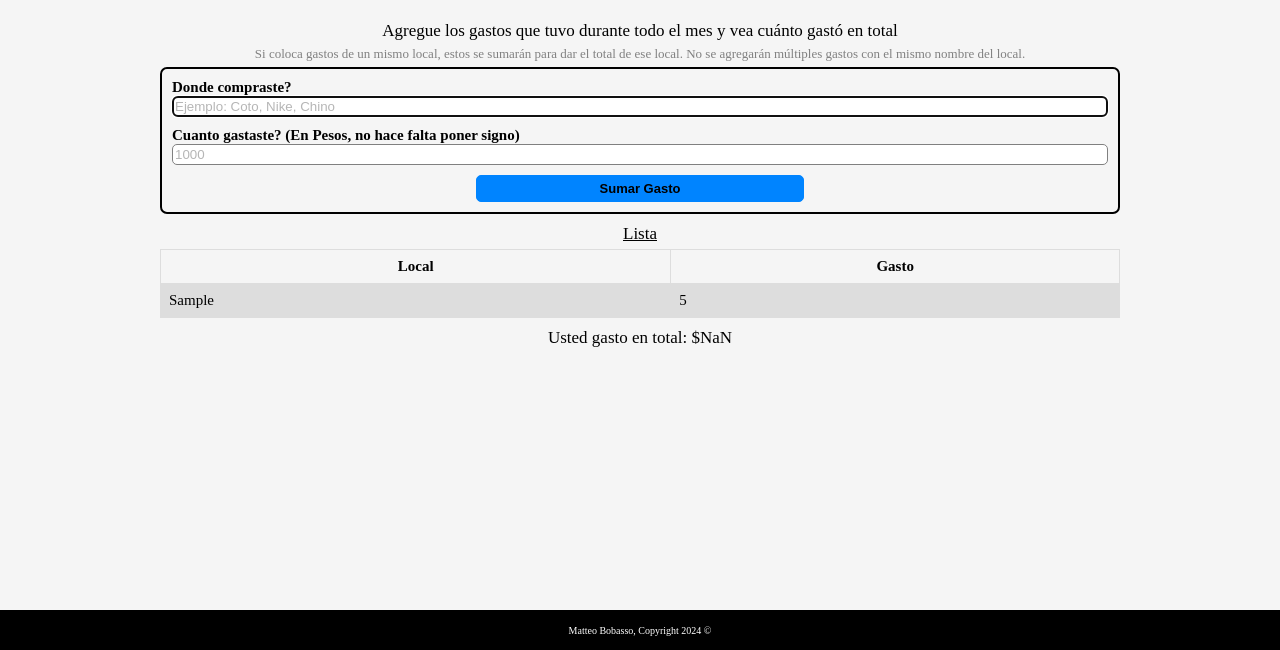
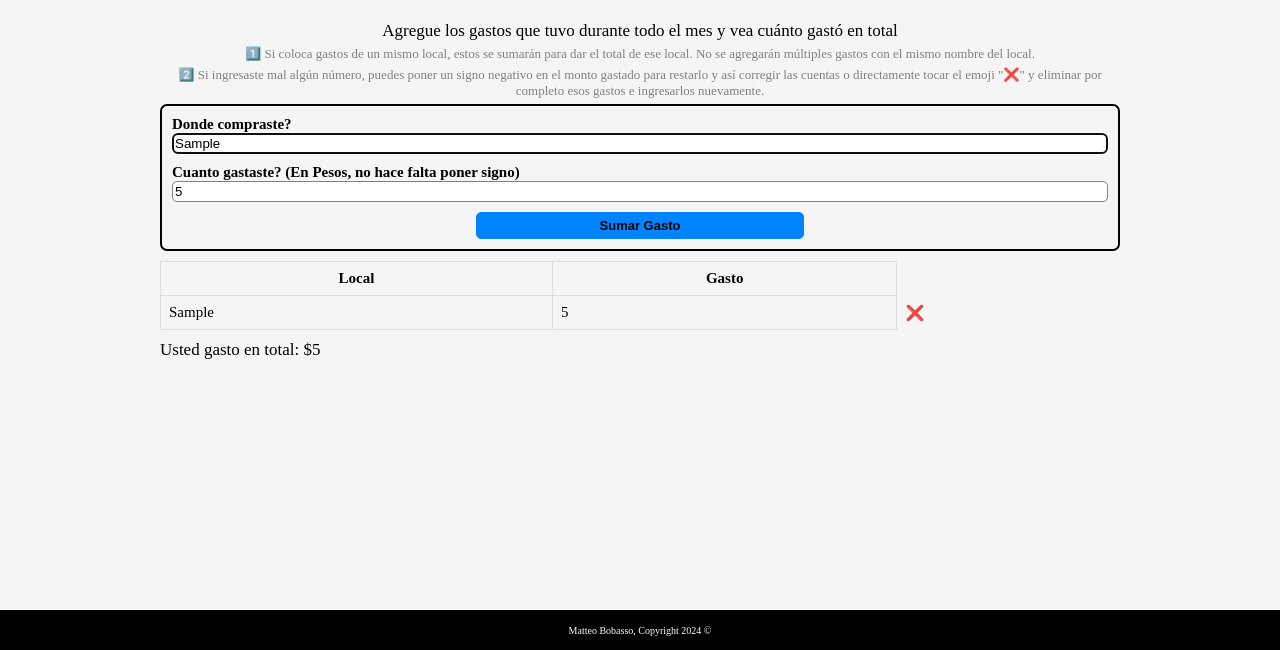
Before and after one commit to Bobasso/PreEntrega2-Bobasso, a plain HTML site: page index.html in a window 1280 px wide. Both pictures are taken after typing "Sample", "5" into the empty fields and a click on the button "Sumar Gasto". Shown: the part 150-800 px from the top of the page. Drawn offline with Linux system fonts and the light colour scheme; a web font is replaced by a local one.

Commit message:
Cambios 4

```diff
--- a/css/main.css
+++ b/css/main.css
@@ -58,6 +58,10 @@ body{
     font-size: 13px;
 }
 
+.div-form{
+    width: 100%;
+}
+
 .form-gastos{
     display: flex;
     flex-direction: column;
@@ -103,6 +107,12 @@ body{
     width: 100%;
 }
 
+.lista-gastos h2{
+    margin-top: 10px;
+    font-size: 17px;
+    text-align: left;
+}
+
 .tabla-gastos{
     border-collapse: collapse;
     width: 100%;
@@ -122,8 +132,8 @@ td, th {
     padding: 8px;
 }
 
-tr:nth-child(even) {
-background-color: #dddddd;
+.td-eliminar{
+    border: none;
 }
 
 /* Footer */
--- a/index.html
+++ b/index.html
@@ -16,22 +16,22 @@
     <main>
         <div class="container">
             <h2>Agregue los gastos que tuvo durante todo el mes y vea cuánto gastó en total</h2>
-            <h3>Si coloca gastos de un mismo local, estos se sumarán para dar el total de ese local. No se agregarán múltiples gastos con el mismo nombre del local.</h3>
+            <h3>1️⃣ Si coloca gastos de un mismo local, estos se sumarán para dar el total de ese local. No se agregarán múltiples gastos con el mismo nombre del local.</h3>
+            <h3>2️⃣ Si ingresaste mal algún número, puedes poner un signo negativo en el monto gastado para restarlo y así corregir las cuentas o directamente tocar el emoji "❌" y eliminar por completo esos gastos e ingresarlos nuevamente.</h3>
 
-            <div style="width: 100%;">
+            <div class="div-form">
                 <form action="" id="crear-lista" class="form-gastos">
                     <label for="local">Donde compraste?</label>
                     <input type="text" placeholder="Ejemplo: Coto, Nike, Chino" id="local" name="local" required>
 
                     <label for="monto">Cuanto gastaste? (En Pesos, no hace falta poner signo)</label>
-                    <input type="number" placeholder="1000" id="monto" name="monto" required min="1">
+                    <input type="number" placeholder="1000" id="monto" name="monto" required>
 
                     <button class="btn-submit" id="btn-submit" type="submit">Sumar Gasto</button>
                 </form>
             </div>
 
             <div class="lista-gastos">
-                <h2 style="text-decoration: underline;">Lista</h2>
                 <table class="tabla-gastos" id="tabla-gasto">
                     <tr>
                         <th>Local</th>
@@ -39,7 +39,7 @@
                     </tr>
                     <!-- Acá se agrega la etiqueta td con el local y gasto -->
                 </table>
-                <h2 style="margin-top: 10px;" id="total-gastos"></h2>
+                <h2 id="total-gastos"><!-- Acá un texto que indica el total de lo gastado--></h2>
             </div>
         </div>
     </main>
--- a/js/main.js
+++ b/js/main.js
@@ -16,17 +16,24 @@ const crearLista = document.querySelector("#crear-lista");
 crearLista.addEventListener("submit", (e) => {
     e.preventDefault();
 
+    if(totalGastos < 0){
+        alert("No podes tener gastos negativos!! Fijate si estas poniendo bien los números. Si te equivocaste podes refrescar la página y volver a ingresar los números.");
+    }
+
+    totalGastos += parseInt(agregarMonto.value); //! Voy sumando el monto del gasto a un total
+
     let gasto = {};
     gasto.local = agregarLocal.value;
     gasto.monto = parseInt(agregarMonto.value);
     apareceLista(gasto);
 
-    crearLista.reset();
+    // crearLista.reset();
     agregarLocal.focus();
 
-    totalGastos += parseInt(agregarMonto.value); //! Voy sumando el monto del gasto a un total
     sumatoriaGastos.innerText = `Usted gasto en total: $${totalGastos}`;
     console.log(listaGastos);
+    console.log(totalGastos);
+
 })
 
 function apareceLista(objeto){
@@ -44,6 +51,7 @@ function apareceLista(objeto){
         const crearGasto = document.createElement("tr");
 
         const tdLocal = document.createElement("td");
+        tdLocal.id = objeto.local;
         tdLocal.innerText = objeto.local;
         crearGasto.append(tdLocal);
 
@@ -52,6 +60,17 @@ function apareceLista(objeto){
         tdMonto.innerText = objeto.monto;
         crearGasto.append(tdMonto);
 
+        const tdEliminar = document.createElement("td");
+        tdEliminar.classList = "td-eliminar";
+        tdEliminar.innerText = "❌";
+        tdEliminar.addEventListener("click", ()=>{
+            crearGasto.remove();
+            totalGastos -= parseInt(tdMonto.innerText)
+            sumatoriaGastos.innerText = `Usted gasto en total: $${totalGastos}`;
+
+        })
+        crearGasto.append(tdEliminar);
+
         tablaGastos.append(crearGasto);
     }
 }
```
